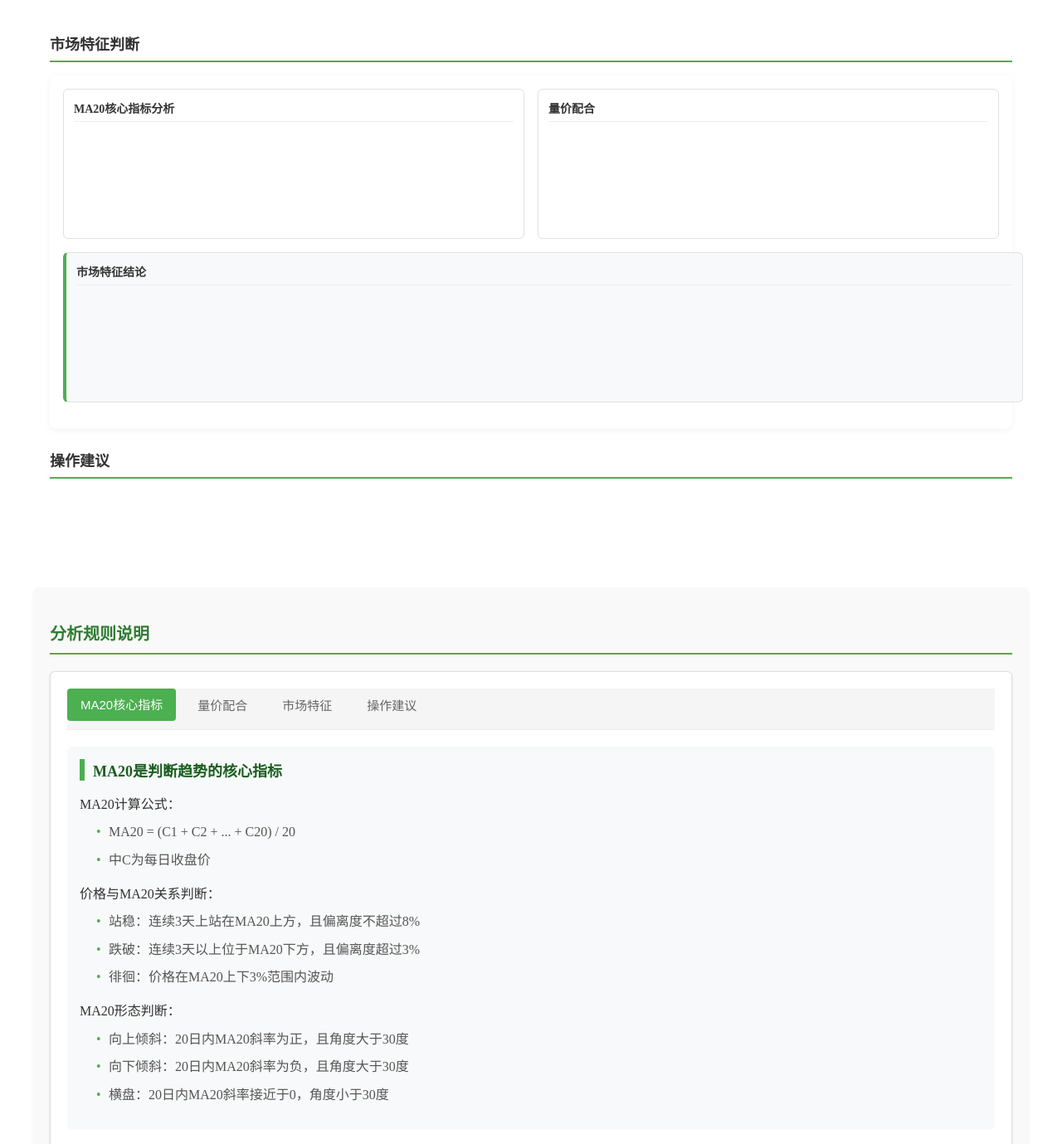
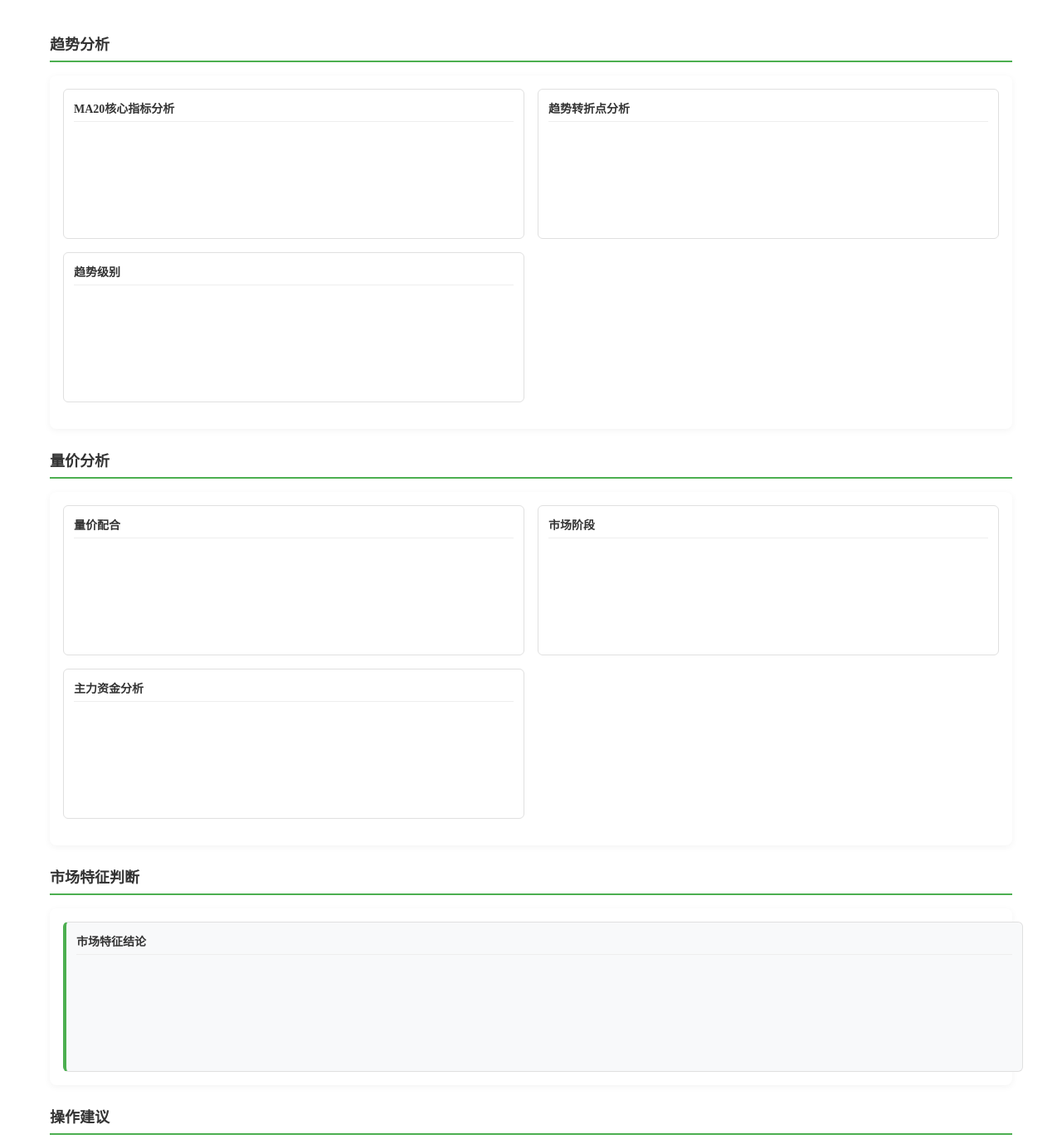
Before and after one commit to ginginli/vintage, a website: page public/index.html in a window 1280 px wide. Shown: the part 1060-2439 px from the top of the page at 83% size. Drawn offline with Linux system fonts and the light colour scheme.

```diff
--- a/public/index.html
+++ b/public/index.html
@@ -660,7 +660,7 @@
             }
         }
 
-        /* 分析容器样式优化 */
+        /* 分析容器样式��化 */
         .analysis-container {
             max-width: 1200px;
             margin: 0 auto;
@@ -968,9 +968,8 @@
         </div>
 
         <div class="analysis-container">
-            <!-- 市场特征判断标题 -->
-            <h3 class="standalone-title">市场特征判断</h3>
-
+            <!-- 趋势分析部分 -->
+            <h3 class="standalone-title">趋势分析</h3>
             <div class="analysis-section">
                 <div class="indicators-grid">
                     <div class="analysis-card primary-card">
@@ -979,20 +978,50 @@
                     </div>
 
                     <div class="analysis-card">
+                        <div class="card-title">趋势转折点分析</div>
+                        <textarea id="trendTurningPoint" readonly></textarea>
+                    </div>
+
+                    <div class="analysis-card">
+                        <div class="card-title">趋势级别</div>
+                        <textarea id="trendLevel" readonly></textarea>
+                    </div>
+                </div>
+            </div>
+
+            <!-- 量价分析部分 -->
+            <h3 class="standalone-title">量价分析</h3>
+            <div class="analysis-section">
+                <div class="indicators-grid">
+                    <div class="analysis-card">
                         <div class="card-title">量价配合</div>
                         <textarea id="volumePriceAnalysis" readonly></textarea>
                     </div>
 
-                    <div class="analysis-card conclusion-card">
-                        <div class="card-title">市场特征结论</div>
-                        <textarea id="marketCharacter" readonly></textarea>
+                    <div class="analysis-card">
+                        <div class="card-title">市场阶段</div>
+                        <textarea id="marketStage" readonly></textarea>
+                    </div>
+
+                    <div class="analysis-card">
+                        <div class="card-title">主力资金分析</div>
+                        <textarea id="institutionalAnalysis" readonly></textarea>
                     </div>
                 </div>
             </div>
 
-            <!-- 操作建议标题和容 -->
+            <!-- 市场特征判断部分 -->
+            <h3 class="standalone-title">市场特征判断</h3>
+            <div class="analysis-section">
+                <div class="analysis-card conclusion-card">
+                    <div class="card-title">市场特征结论</div>
+                    <textarea id="marketCharacter" readonly></textarea>
+                </div>
+            </div>
+
+            <!-- 操作建议部分 -->
             <h3 class="standalone-title">操作建议</h3>
-            <div class="advice-content">
+            <div class="advice-section">
                 <textarea id="operationAdvice" readonly></textarea>
             </div>
         </div>
@@ -1017,7 +1046,7 @@
                         </ul>
                         <li>价格与MA20关系判断：</li>
                         <ul>
-                            <li>站稳：连续3天上站在MA20上方，且偏离度不超过8%</li>
+                            <li>站稳：连续3天上站在MA20上方，且偏离度��超过8%</li>
                             <li>跌破：连续3天以上位于MA20下方，且偏离度超过3%</li>
                             <li>徘徊：价格在MA20上下3%范围内波动</li>
                         </ul>
@@ -1087,7 +1116,7 @@
                         <li>未持有策略：</li>
                         <ul>
                             <li>多头市场：回调至MA20附近买入，止损位MA20下方3%</li>
-                            <li>空头市场：不买入，等待市场稳</li>
+                            <li>空头市场：不买入，等待市场���</li>
                             <li>盘整市场：观望为主，等待趋势明确</li>
                         </ul>
                         <li>已持有策略：</li>
@@ -1176,5 +1205,18 @@
             showTab('ma20');
         });
     </script>
+
+
+<div style="display: none;">
+<!-- Google tag (gtag.js) -->
+<script async src="https://www.googletagmanager.com/gtag/js?id=G-2BWZNV1Q0Y"></script>
+<script>
+  window.dataLayer = window.dataLayer || [];
+  function gtag(){dataLayer.push(arguments);}
+  gtag('js', new Date());
+
+  gtag('config', 'G-2BWZNV1Q0Y');
+</script>
+</div>
 </body>
 </html>
```
